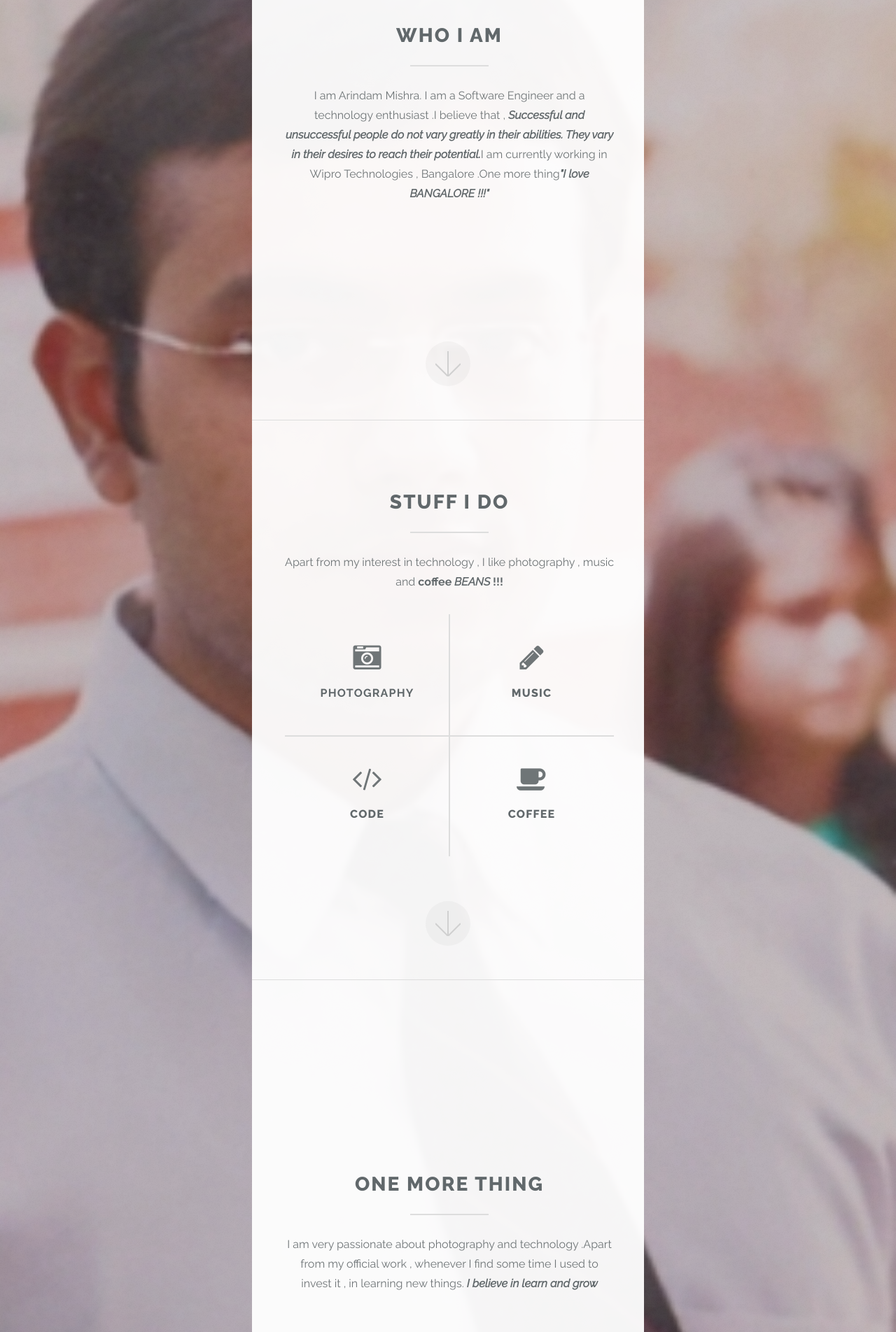
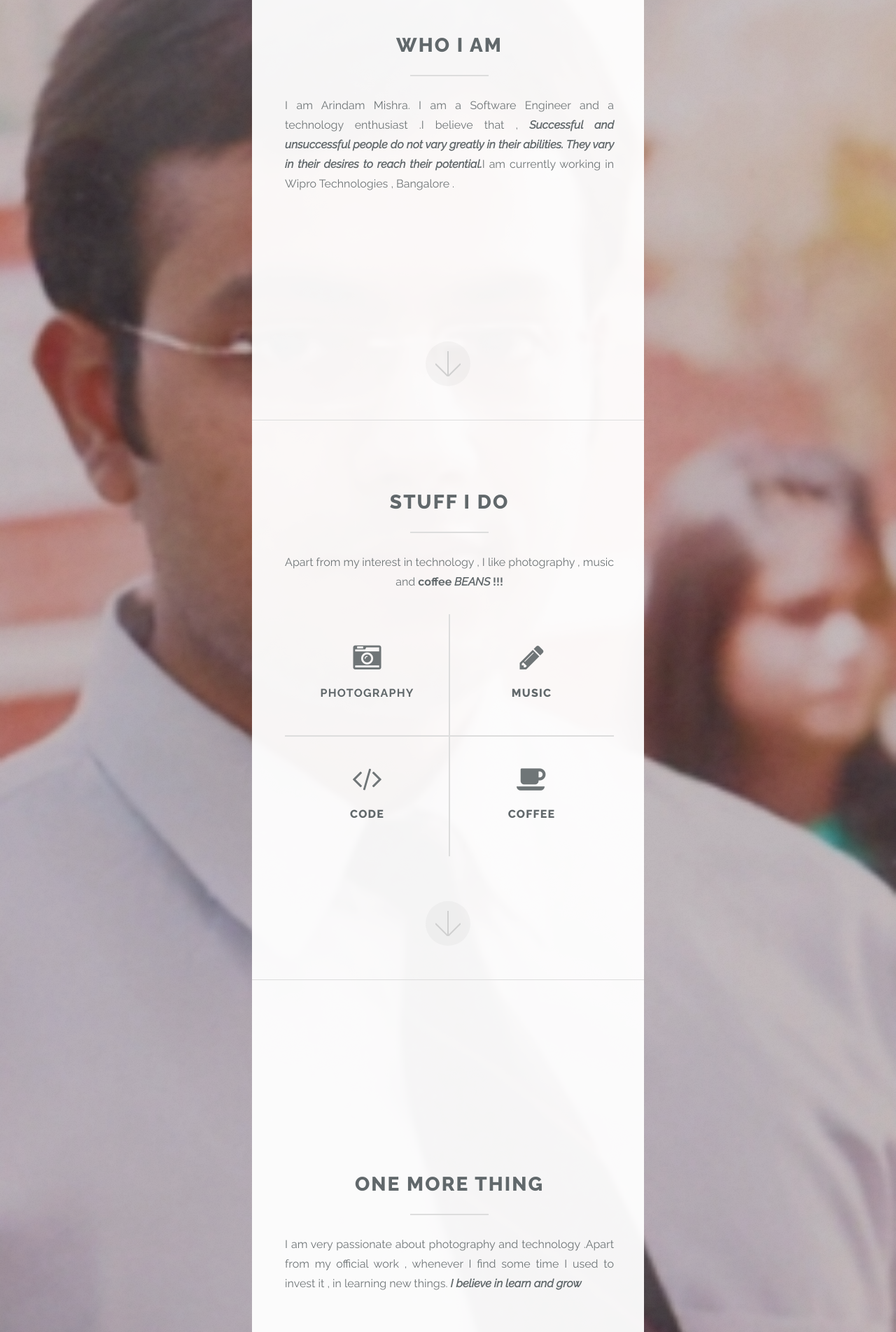
Before and after one commit to arindam7development/my_website, a plain HTML site: page index.html in a window 1280 px wide. Shown: the part 1000-2904 px from the top of the page at 70% size. Drawn offline with Linux system fonts and the light colour scheme.

Commit message:
text justified

```diff
--- a/index.html
+++ b/index.html
@@ -42,7 +42,7 @@
 						<header class="major">
 							<h2>Who I am</h2>
 						</header>
-						<p>I am Arindam Mishra. I am a Software Engineer and a technology enthusiast .I  believe that , <b><i>Successful and unsuccessful people do not vary greatly in their abilities. They vary in their desires to reach their potential.</i></b>I am currently working in Wipro Technologies , Bangalore .One more thing<b><i>"I love BANGALORE !!!"</i></b> </p>
+						<p style="text-align: justify;">I am Arindam Mishra. I am a Software Engineer and a technology enthusiast .I  believe that , <b><i>Successful and unsuccessful people do not vary greatly in their abilities. They vary in their desires to reach their potential.</i></b>I am currently working in Wipro Technologies , Bangalore .</i></b> </p>
 					</div>
 					<a href="#two" class="goto-next scrolly">Next</a>
 				</div>
@@ -88,7 +88,7 @@
 						<header class="major">
 							<h2>One more thing</h2>
 						</header>
-						<p>I am very passionate about photography and technology .Apart from my official work , whenever I find some time I used to invest it , in learning new things. <b><i>I believe in learn and grow</i></b> </p>
+						<p style="text-align: justify;">I am very passionate about photography and technology .Apart from my official work , whenever I find some time I used to invest it , in learning new things. <b><i>I believe in learn and grow</i></b> </p>
 					</div>
 					<a href="#footer" class="goto-next scrolly">Next</a>
 				</div>
```
